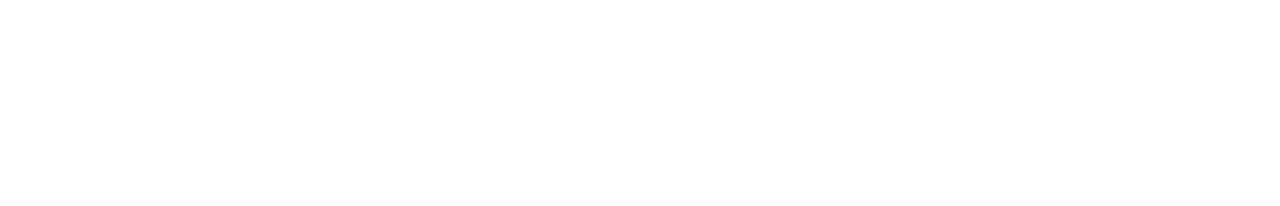
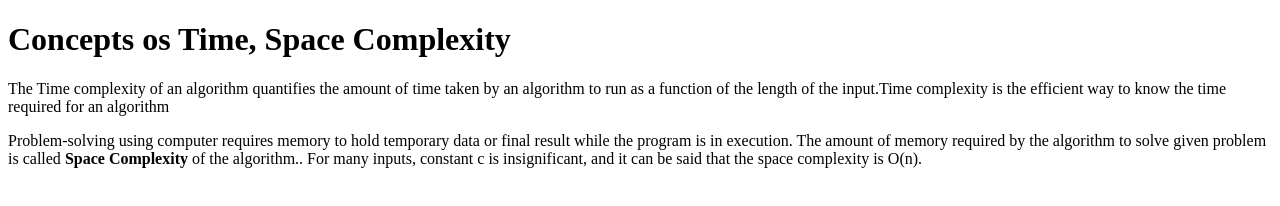
Before and after one commit to acciojob/time-and-space-complexity-srujana-porandla, a website: page main.html in a window 1280 px wide. Drawn offline with Linux system fonts and the light colour scheme.

Commit message:
created a submission

```diff
--- a/main.html
+++ b/main.html
@@ -8,7 +8,10 @@
 
 <body>
 	<!-- the entire body must be written by student -->
-    <script type="text/javascript" src="./script.js">
+	<h1>Concepts os Time, Space Complexity</h1>
+	<p>The Time complexity of an algorithm quantifies the amount of time taken by an algorithm to run as a function of the length of the input.Time complexity is the efficient way to know the time required for an algorithm  </p>
+    <p>Problem-solving using computer requires memory to hold temporary data or final result while the program is in execution. The amount of memory required by the algorithm to solve given problem is called <b>Space Complexity</b> of the algorithm.. For many inputs, constant c is insignificant, and it can be said that the space complexity is O(n).</p>
+	<script type="text/javascript" src="./script.js">
 </script>
 
 </body>
```
